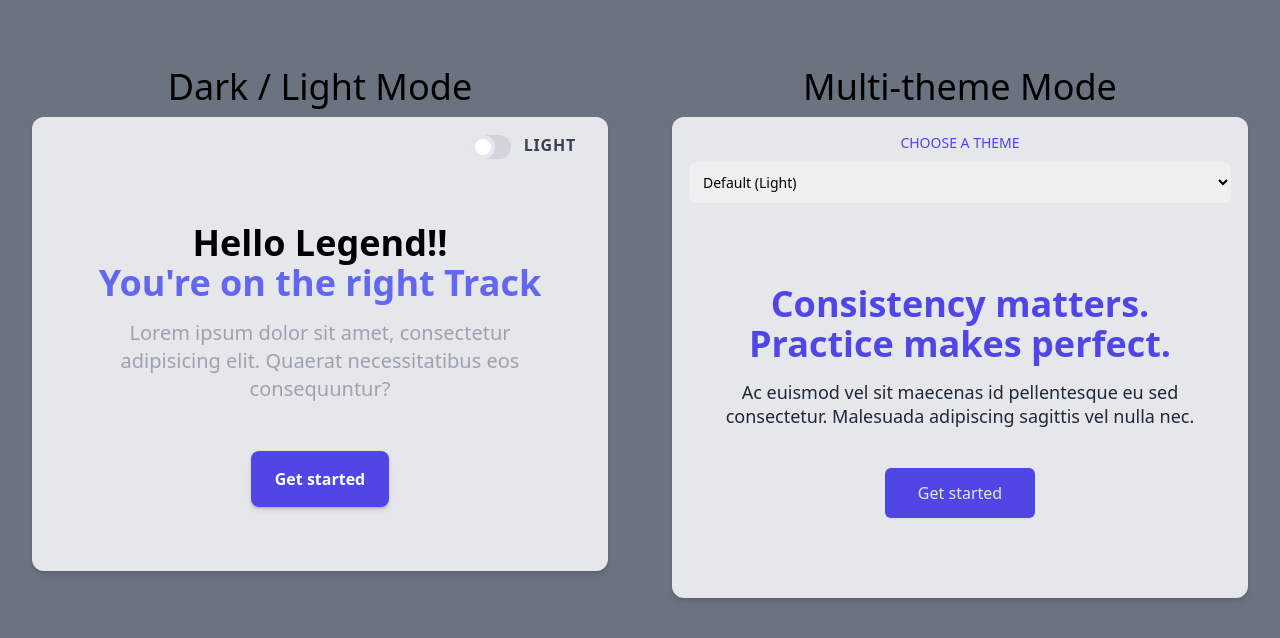
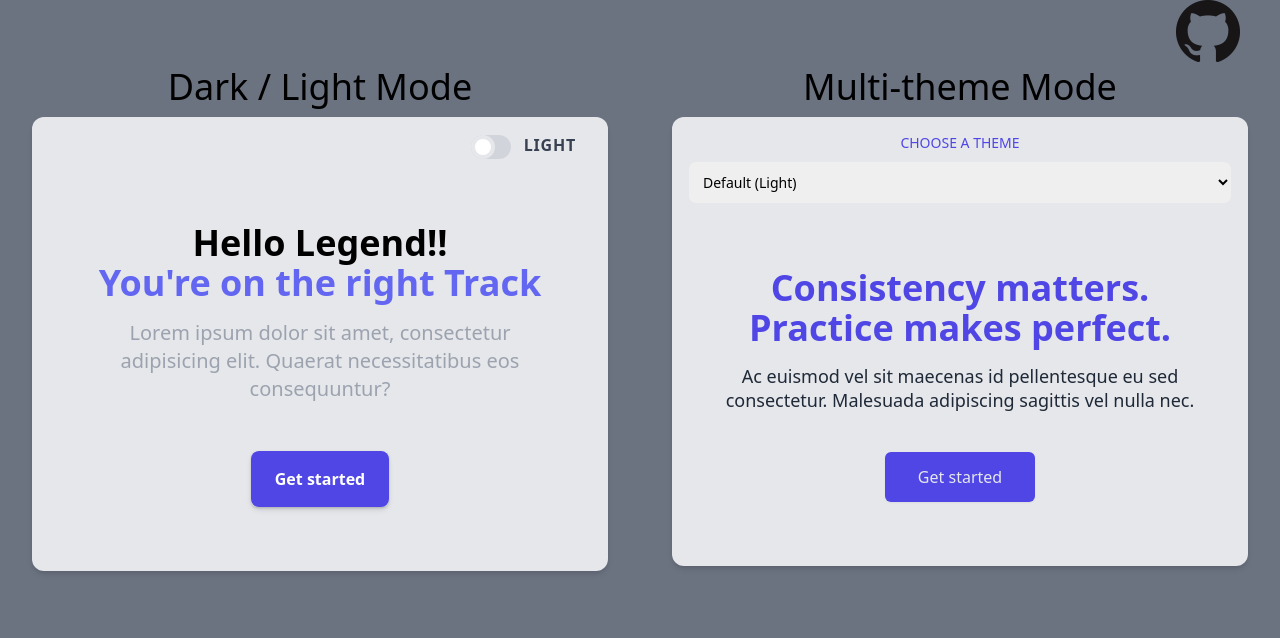
Before and after one commit to Complexlity/tailwind-theming-complete, a website: page index.html in a window 1280 px wide. Drawn offline with Linux system fonts and the light colour scheme.

Commit message:
Tweak spacing

```diff
--- a/index.html
+++ b/index.html
@@ -9,6 +9,11 @@
     <script src="js/main.js" defer></script>
   </head>
   <body class="bg-gray-500">
+    <a
+      href="https://github.com/Complexlity/tailwind-theming-complete"
+      class="absolute right-10 top-5 md:top-0"
+      ><img src="github-dark.png" alt=""
+    /></a>
     <div class="grid grid-cols-1 md:grid-cols-2">
       <div class="dark-light mt-16 px-8">
         <h2 class="mt-0 mb-2 text-center text-4xl font-medium leading-tight">
@@ -92,7 +97,7 @@
               class="relative mx-auto max-w-4xl overflow-hidden sm:rounded-2xl"
             >
               <div
-                class="relative mx-auto max-w-2xl py-16 px-4 text-center sm:py-20 sm:px-6 lg:px-8"
+                class="relative mx-auto max-w-2xl py-16 px-4 text-center sm:px-6 lg:px-8"
               >
                 <h2 class="text-3xl font-extrabold text-skin-base sm:text-4xl">
                   <span class="block">Consistency matters.</span>
```
Also changed, not shown: css/styles.css, github-dark.png (added), github-light.png (added).
